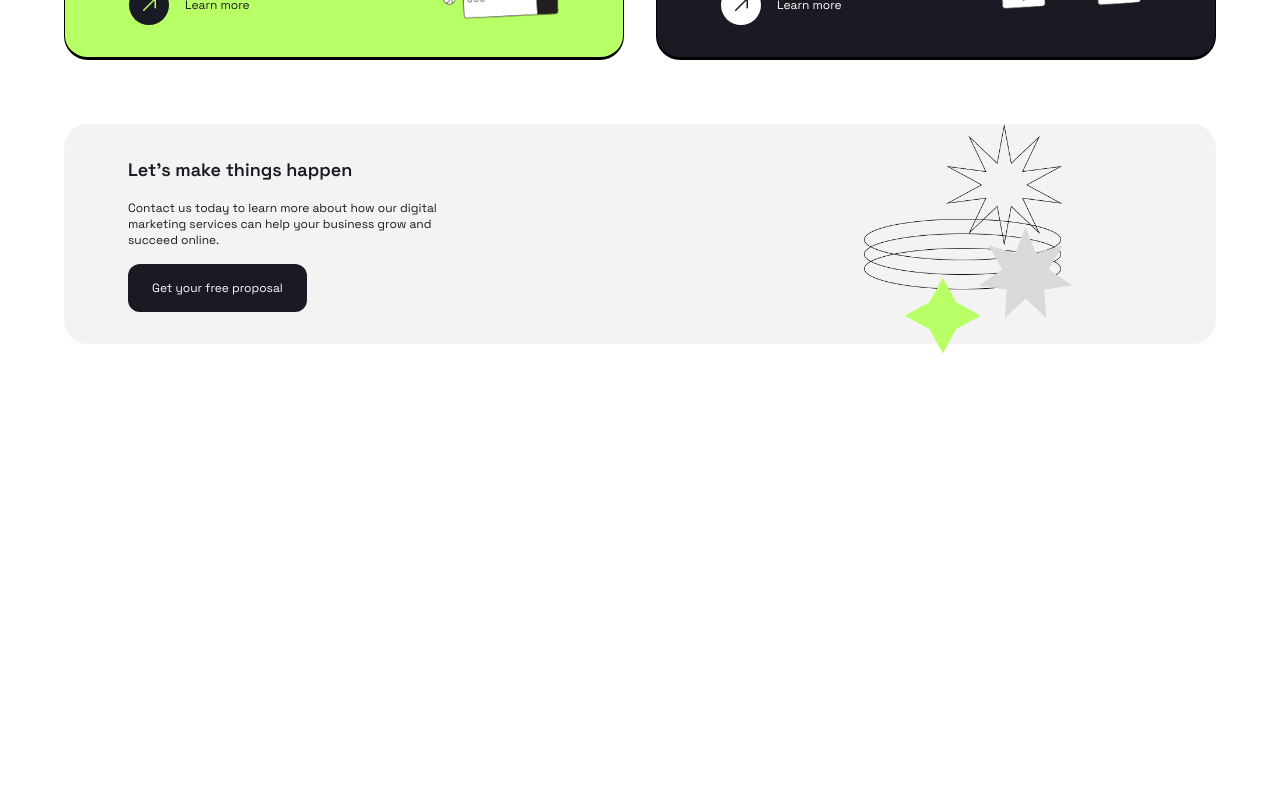
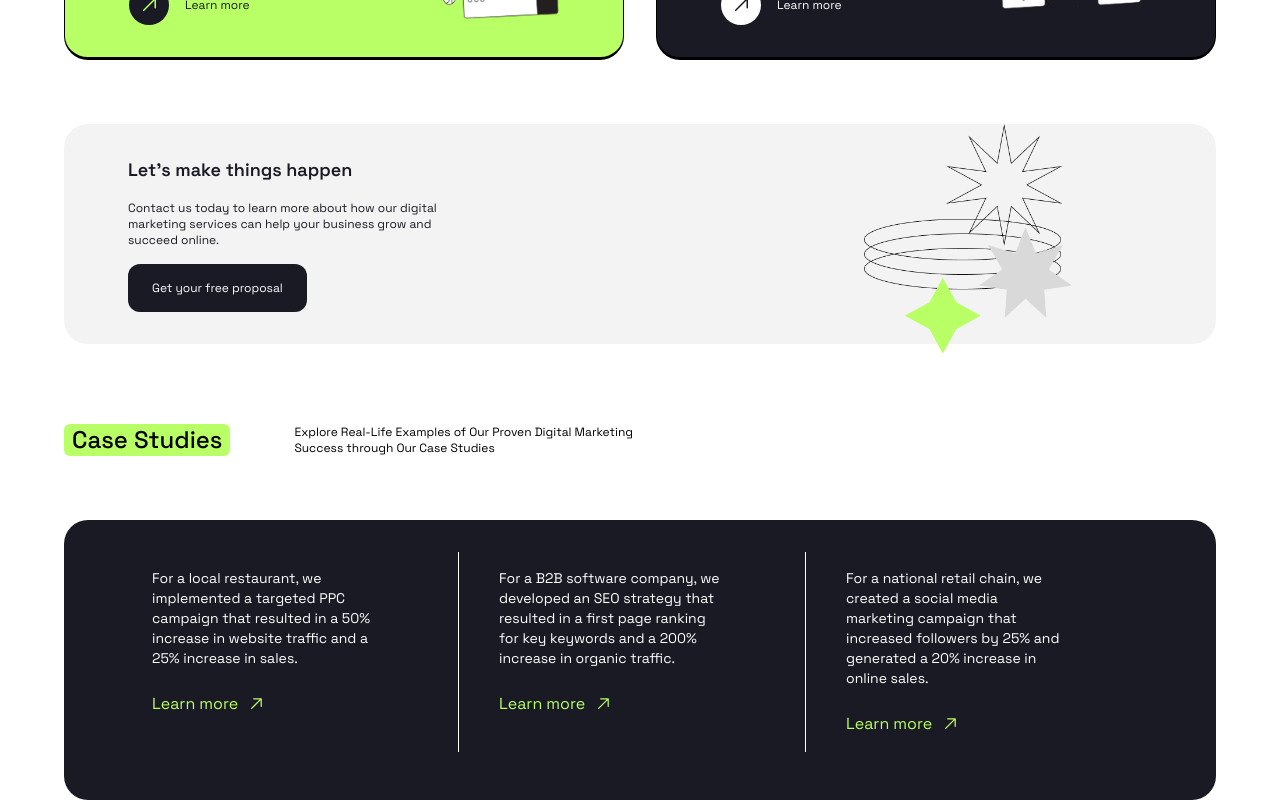
Before and after one commit to shaaav1e/positivus-react-tailwind, a React (Vite) app: page / in a window 1280 px wide. Shown: the part 1426-2226 px from the top of the page. Before the commit the page ends 1780 px from the top, so only its background shows below. Built offline with nearby package versions, Linux system fonts and the light colour scheme.

Commit message:
CaseStudies2 done and adjust padding

```diff
--- a/src/App.jsx
+++ b/src/App.jsx
@@ -6,6 +6,7 @@ import Sponsors from "./components/Sponsors";
 import Services from "./components/Services";
 import Services2 from "./components/Services2";
 import Proposal from "./components/Proposal";
+import CaseStudies from "./components/CaseStudies";
 function App() {
   return (
     <div>
@@ -28,6 +29,9 @@ function App() {
         <section>
           <Proposal />
         </section>
+        <section>
+          <CaseStudies />
+        </section>
       </main>
     </div>
   );
--- /dev/null
+++ b/src/components/CaseStudies.jsx
@@ -0,0 +1,23 @@
+import React from "react";
+import CaseStudies2 from "./CaseStudies2";
+const CaseStudies = () => {
+  return (
+    <div className="container mt-20">
+      <div className="flex flex-col lg:flex-row items-center gap-6 lg:gap-16">
+        <div className="bg-primary w-fit font-medium text-2xl text-black px-2 rounded-md ">
+          Case Studies
+        </div>
+        <div className="text-center lg:text-left">
+          <p className="text-xs text-black">
+            Explore Real-Life Examples of Our Proven Digital Marketing{" "}
+            <br className="hidden lg:block"></br> Success through Our Case
+            Studies
+          </p>
+        </div>
+      </div>
+      <CaseStudies2 />
+    </div>
+  );
+};
+
+export default CaseStudies;
--- /dev/null
+++ b/src/components/CaseStudies2.jsx
@@ -0,0 +1,36 @@
+import React from "react";
+import { GoArrowUpRight } from "react-icons/go";
+
+const CaseStudies2 = () => {
+  const caseStudies = [
+    {
+      text: "For a local restaurant, we \n implemented a targeted PPC \n campaign that resulted in a 50% \n increase in website traffic and a \n 25% increase in sales.",
+    },
+    {
+      text: "For a B2B software company, we \n developed an SEO strategy that \n resulted in a first page ranking \n for key keywords and a 200% \n increase in organic traffic.",
+    },
+    {
+      text: "For a national retail chain, we \n created a social media \n marketing campaign that \n increased followers by 25% and \n generated a 20% increase in \n online sales.",
+    },
+  ];
+  return (
+    <div className="mt-16 rounded-3xl bg-secondary text-white px-3 py-4 lg:px-16 lg:py-8">
+      <div className="flex overflow-x-auto lg:overflow-x-visible gap-4 pb-4">
+        {caseStudies.map((caseStudy, index) => (
+          <div
+            key={index}
+            className="flex flex-col gap-6 border-r-1 border-white last:border-r-0 px-6 py-4 min-w-[280px] lg:min-w-0 lg:flex-1"
+          >
+            <h2 className="text-sm whitespace-pre-line">{caseStudy.text}</h2>
+            <div className="flex items-center text-primary gap-2">
+              <p>Learn more</p>
+              <GoArrowUpRight className="w-5 h-5" />
+            </div>
+          </div>
+        ))}
+      </div>
+    </div>
+  );
+};
+
+export default CaseStudies2;
--- a/src/components/Proposal.jsx
+++ b/src/components/Proposal.jsx
@@ -3,7 +3,7 @@ import proposal from "/proposal.png"; // Assuming you have a proposal image
 const Proposal = () => {
   return (
     <div className="container mt-16">
-      <div className="bg-third rounded-3xl px-3 py-4 lg:px-16 lg:py-8  flex gap-16 relative">
+      <div className="bg-third rounded-3xl px-6 py-4 lg:px-16 lg:py-8  flex gap-16 relative">
         <div className="flex flex-col gap-4">
           <div>
             <h1 className="text-secondary font-semibold text-lg">
--- a/src/components/Services2.jsx
+++ b/src/components/Services2.jsx
@@ -88,7 +88,7 @@ const Services2 = () => {
         {services.map((service) => (
           <div
             key={service.id}
-            className={`flex flex-row rounded-3xl gap-16 border border-black border-b-3 w-full px-3 py-4 lg:px-16 lg:py-8 pt-10 ${service.bgColor}`}
+            className={`flex flex-row rounded-3xl gap-16 border border-black border-b-3 w-full px-6 py-4 lg:px-16 lg:py-8 pt-10 ${service.bgColor}`}
           >
             <div className="flex flex-col gap-16 flex-1">
               {" "}
```
